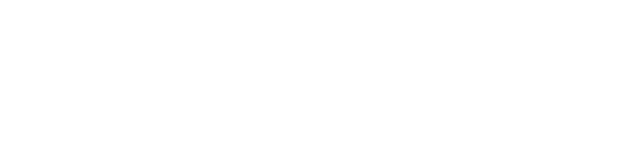
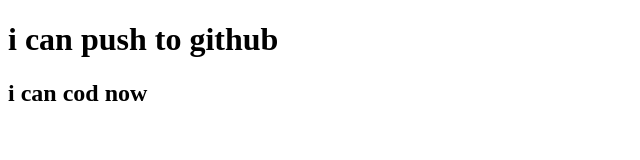
Before and after one commit to sorwartalukder/my-second-repo, a plain HTML site: page index.html in a window 1280 px wide. Shown: the whole page, without its empty margins (0-640 px from the left). Drawn offline with Linux system fonts and the light colour scheme.

Commit message:
added header

```diff
--- a/index.html
+++ b/index.html
@@ -7,6 +7,7 @@
     <title>my second github repo</title>
 </head>
 <body>
-
+    <h1>i can push to github</h1>
+    <h2>i can cod now</h2>
 </body>
 </html>
```
